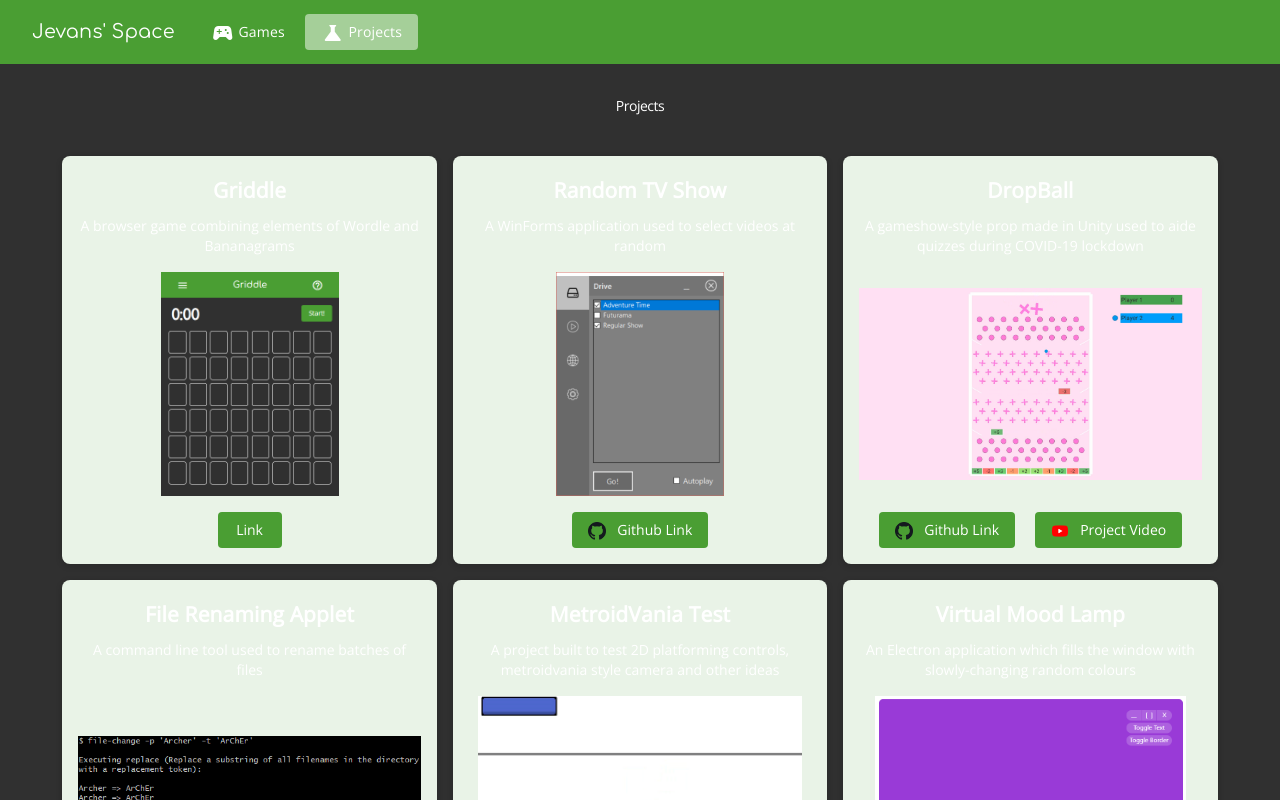
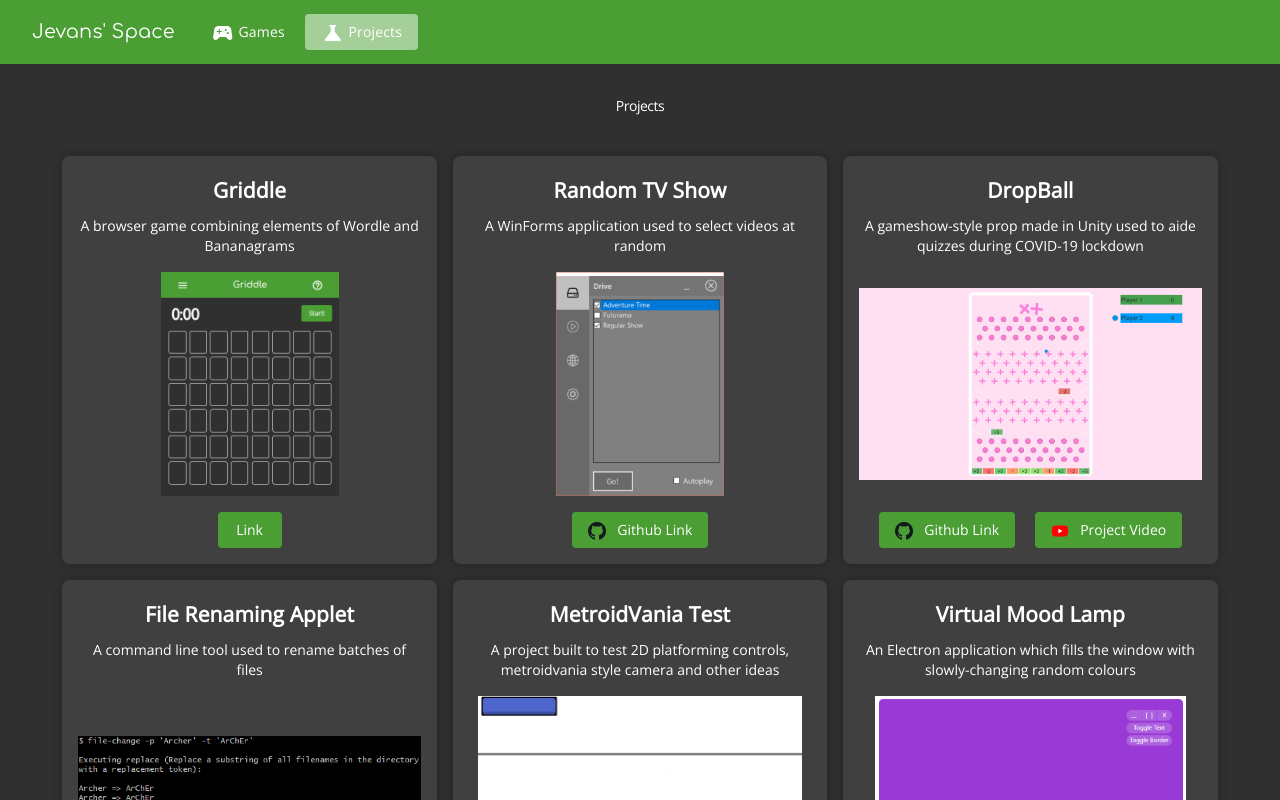
Before and after one commit to JackEvans24/jackevans24.github.io, an Angular app: page /projects in a window 1280 px wide. Built offline with nearby package versions, Linux system fonts and the light colour scheme.

Commit message:
update project cards to use common theme

```diff
--- a/src/app/shared/project-preview/project-preview.component.scss
+++ b/src/app/shared/project-preview/project-preview.component.scss
@@ -1,13 +1,19 @@
 @import 'material.scss';
 
 .display-card {
+    background: $card-background;
+    border-radius: 0.5rem;
+    box-shadow: $card-shadow;
     display: flex;
     flex-flow: column nowrap;
-    background: mat-color($mat-primary, 50);
     height: calc(100% - 2rem);
+    max-width: 350px;
     padding: 1rem;
-    border-radius: 0.5rem;
-    box-shadow: 0px 2px 5px 2px rgba($color: #000000, $alpha: 0.1);
+    transition: all 0.2s;
+
+    &:hover {
+        background: $card-background-hover;
+    }
 
     img {
         height: 14rem;
```
